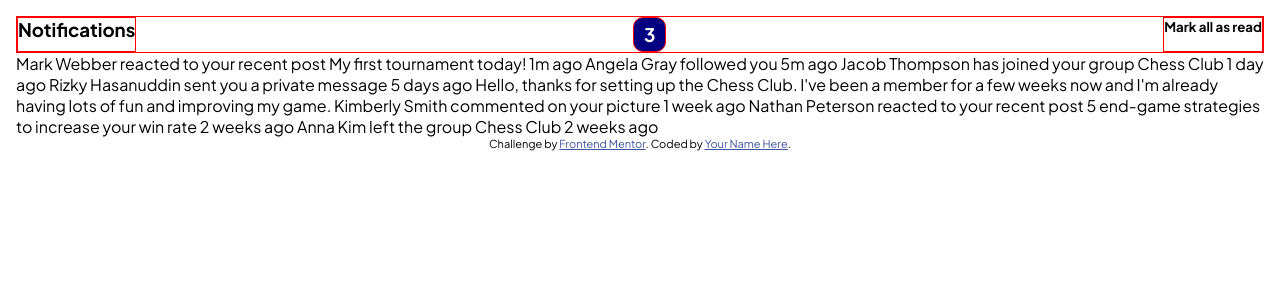
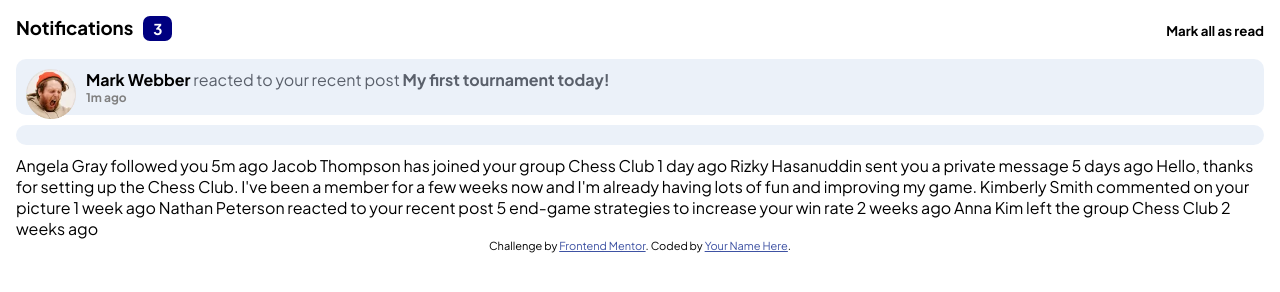
Before and after one commit to xdlugy/notification-page, a plain HTML site: page index.html in a window 1280 px wide. Drawn offline with Linux system fonts and the light colour scheme.

Commit message:
header done first notification

```diff
--- a/index.html
+++ b/index.html
@@ -14,14 +14,14 @@
 </head>
 <body>
   <header>
-    <h3>Notifications</h3><h3 id="value">3</h3>
+    <h3>Notifications<span id="value">3</span></h3>
     <h5>Mark all as read</h5>
   </header>
 
-
-  Mark Webber reacted to your recent post My first tournament today!
-  1m ago
-
+  <main>
+    <div class="new_notification"><img src="assets/images/avatar-mark-webber.webp" class="avatar"><span class="name">Mark Webber </span><span class="action"> reacted to your recent post </span><span class="content"> My first tournament today!</span><br>
+      <span class="time">1m ago</span></div>
+      <div class="new_notification"></div>
   Angela Gray followed you
   5m ago
 
@@ -41,7 +41,7 @@
 
   Anna Kim left the group Chess Club
   2 weeks ago
-
+</main>
   <div class="attribution">
     Challenge by <a href="https://www.frontendmentor.io?ref=challenge" target="_blank">Frontend Mentor</a>.
     Coded by <a href="#">Your Name Here</a>.
--- a/style.css
+++ b/style.css
@@ -16,23 +16,47 @@ body {
 header {
     display: flex;
     justify-content: space-between;
-    border: 1px red solid;
+    align-items: flex-end;
+    margin-bottom: 20px;
 }
 
-header h3 {
-    border: 1px red solid;
+span#value {
+    color: white;
+    background-color:navy;
+    border-radius: 7px;
+    padding: 3px;
+    padding-left: 10px;
+    padding-right: 10px;
+    margin-left: 10px;
+    font-size: 15px;
 }
 
-header h5 {
-    border: 1px red solid;
+.new_notification {
+    padding: 10px;
+    margin-bottom: 10px;
+    background-color: rgba(78, 124, 202, 0.11);
+    color: #5a606b;
+    border-radius: 10px;
 }
 
-header h3#value {
-    color: white;
-    background-color:navy;
-    border-radius: 10px;
-    padding-left: 10px;
-    padding-right: 10px;
-    padding-top: 5px;
-    padding-bottom: 5px;
+.avatar {
+    height: 50px;
+    width: auto;
+    float: left;
+    margin-right: 10px;
 }
+
+.name {
+    font-weight: bold;
+    color: black;
+}
+
+.content {
+    font-weight: bold;
+}
+
+.time {
+    font-size: 12px;
+    font-weight: bold;
+    color: gray;
+}
```
